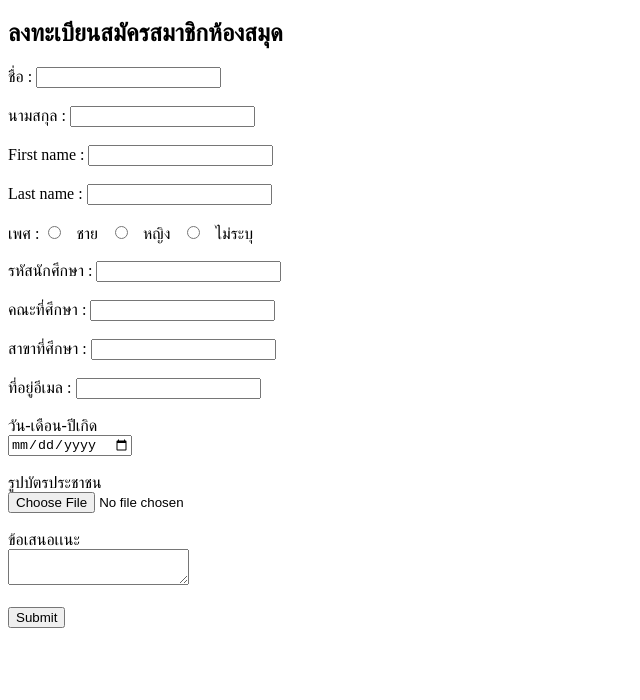
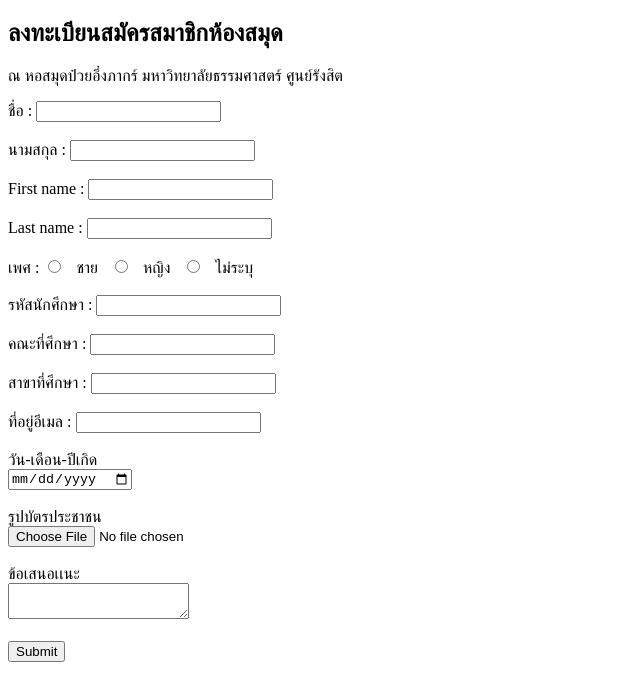
Before and after one commit to plakaow/CS100-Project-13, a plain HTML site: page index.html in a window 1280 px wide. Shown: the whole page, without its empty margins (0-640 px from the left). Drawn offline with Linux system fonts and the light colour scheme.

Commit message:
commited by pk

```diff
--- a/index.html
+++ b/index.html
@@ -9,6 +9,7 @@
 
 
     <h2>ลงทะเบียนสมัครสมาชิกห้องสมุด</h2>
+    <p>ณ หอสมุดป๋วยอึ๋งภากร์ มหาวิทยาลัยธรรมศาสตร์ ศูนย์รังสิต</p>
 
     <form action="/action_page.php">
 
```
